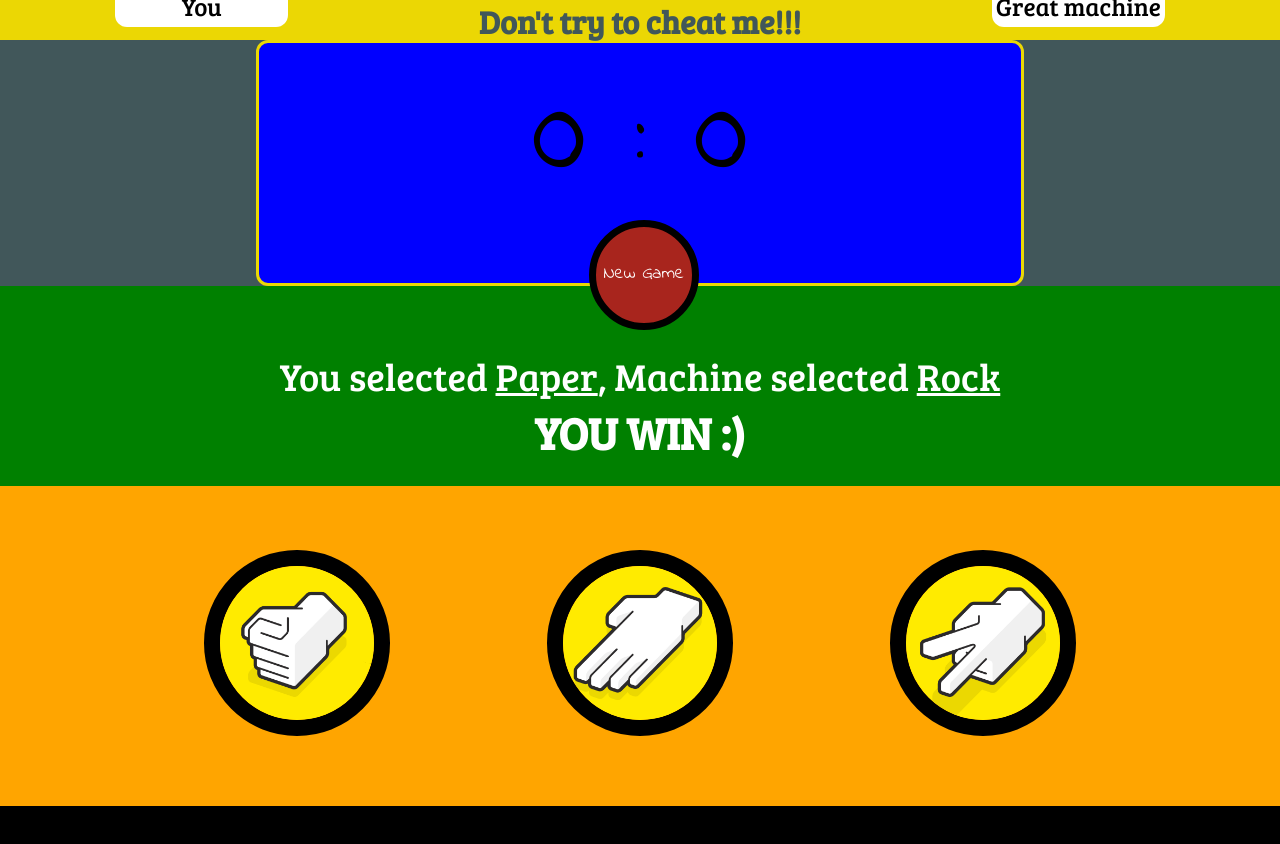
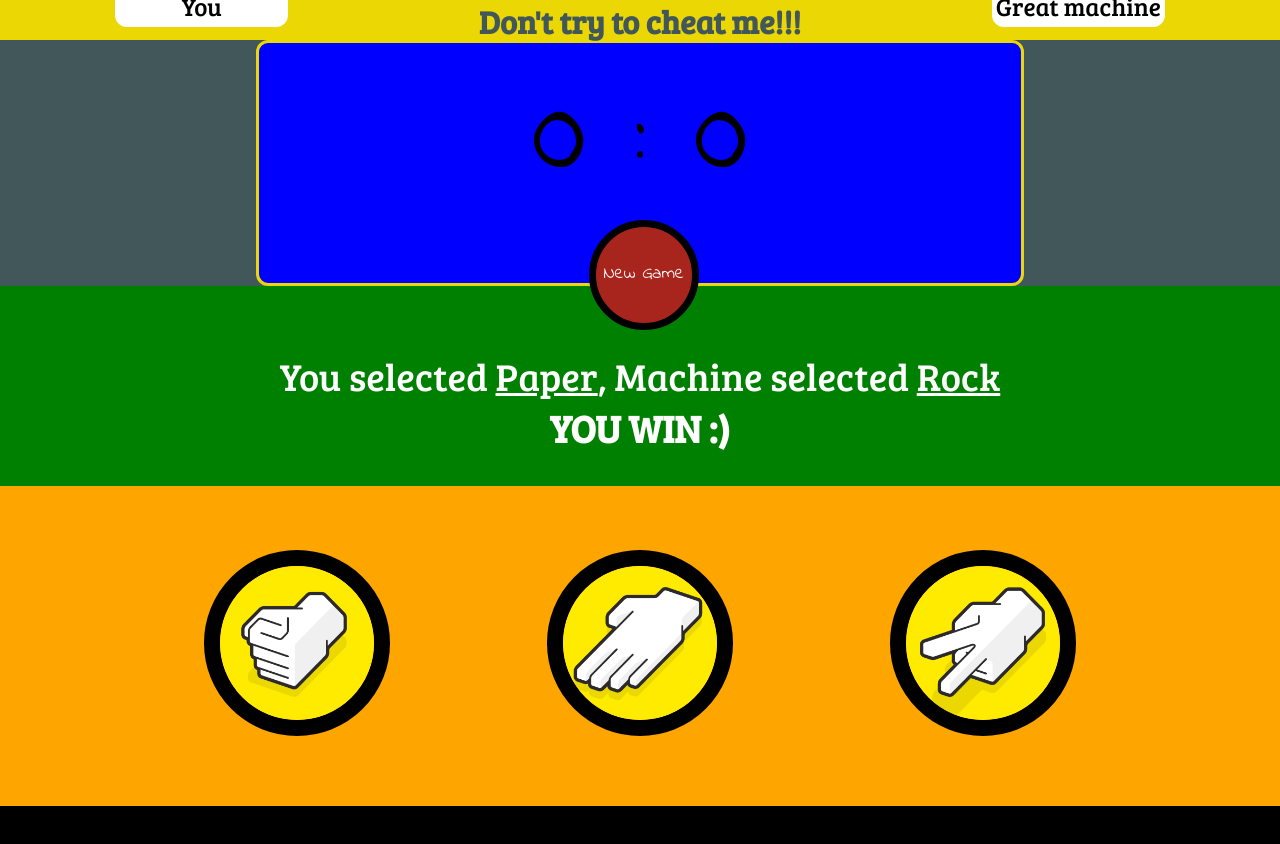
Before and after one commit to brulks107/rock-paper-scissors, a website: page src/index.html in a window 1280 px wide. Drawn offline with Linux system fonts and the light colour scheme.

Commit message:
feat(view): change result-text html tag into <p>

```diff
--- a/src/index.html
+++ b/src/index.html
@@ -26,7 +26,7 @@
     <div class="result">
         <div id="result-text">
             <p>You selected <u>Paper</u>, Machine selected <u>Rock</u></p>
-            <h3>YOU WIN :)</h3>
+            <p><b>YOU WIN :)</b></p>
         </div>
     </div>
     <div class="choices-block">
```
